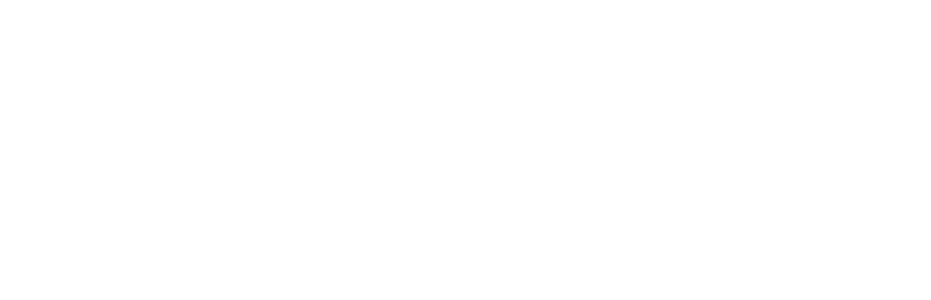
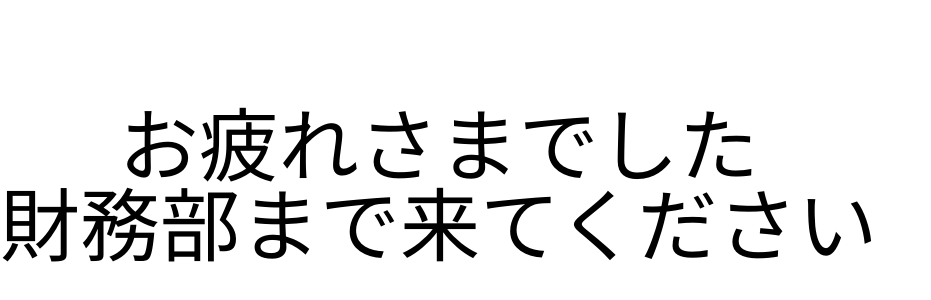
Before and after one commit to nakazon1030/DA2, a React (Vite) app: page /Message in a window 1280 px wide. Before the commit this address had no page. Shown: the part 312-612 px from the top of the page, without its empty margins (0-931 px from the left). Built offline with nearby package versions, Linux system fonts and the light colour scheme.

Commit message:
kame-1122-04

```diff
--- /dev/null
+++ b/src/Message.jsx
@@ -0,0 +1,19 @@
+import { useState } from 'react'
+import book from './img/book.png'
+import reactLogo from './assets/react.svg'
+import viteLogo from '/vite.svg'
+// import './App.css'
+
+function Message() {
+  // const [count, setCount] = useState(0)
+
+  return (
+    <div>
+      <div className='message0'>
+        <p className='message1'>お疲れさまでした<br></br>財務部まで来てください</p>
+      </div>
+    </div>
+  )
+}
+
+export default Message
--- a/src/index.css
+++ b/src/index.css
@@ -250,3 +250,23 @@
   font-weight: bold;
   text-align: left;
  }
+
+.message0{
+ position: relative;
+ height: 1000px;
+ }
+
+ .message0 p{
+  position: absolute;
+  top: 50%;
+  -webkit-transform: translateY(-50%);
+  transform: translateY(-50%);
+ }
+ .message1{
+  font-size: 80px;
+  text-align: center;
+  }
+
+/* .message2{
+ font-size: 40px ;
+ }  */
--- a/src/main.jsx
+++ b/src/main.jsx
@@ -7,6 +7,7 @@
 
 import BookDetail from './BookDetail.jsx';
 import MyPage from './MyPage.jsx';
+import Message from './Message.jsx';
 
 createRoot(document.getElementById('root')).render(
   <StrictMode>
@@ -15,6 +16,7 @@
         <Route path="/" element={<App />} />
         <Route path="/BookDetail" element={<BookDetail />} />
         <Route path="/MyPage" element={<MyPage />} />
+        <Route path="/Message" element={<Message />} />
       </Routes>
     </BrowserRouter>
 
```
